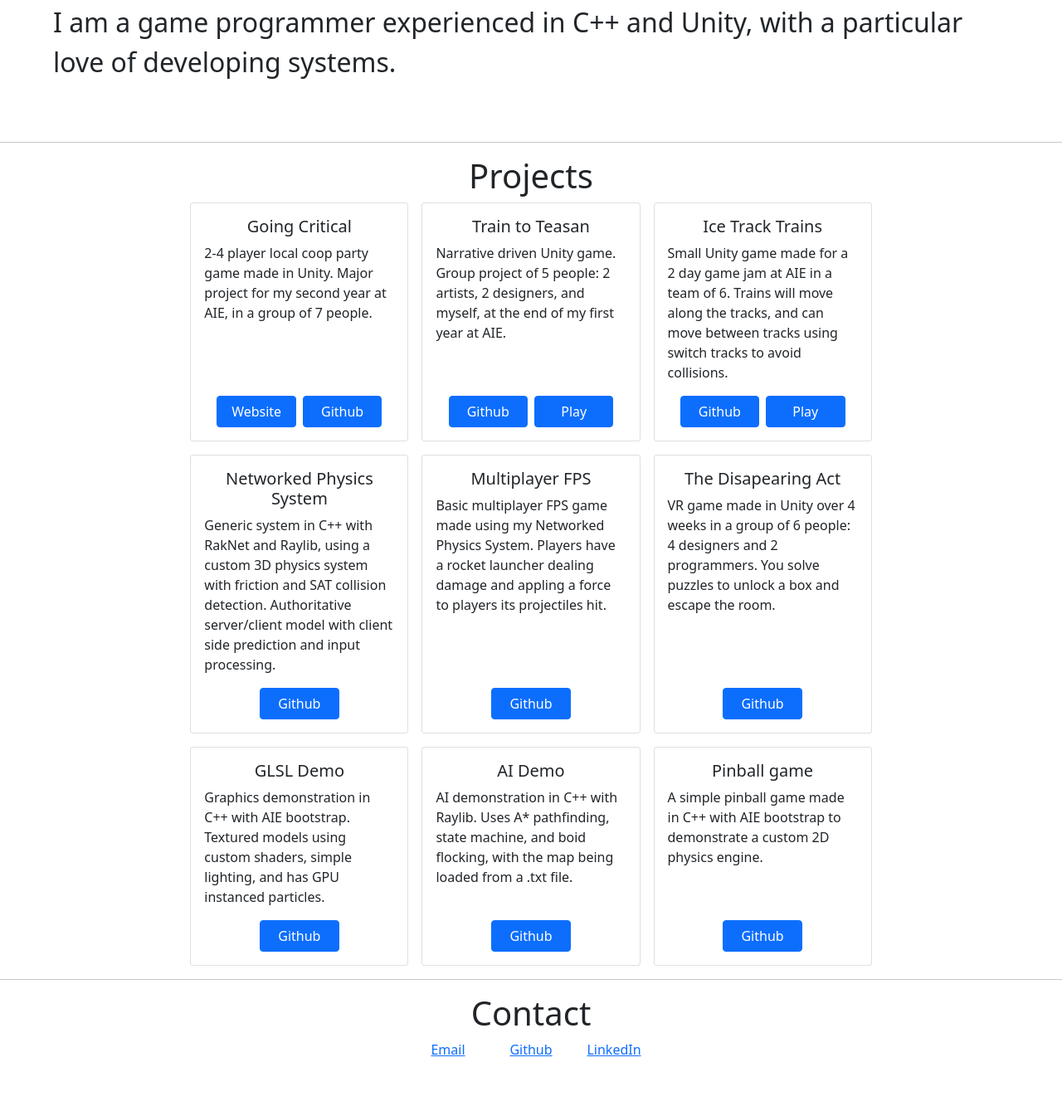
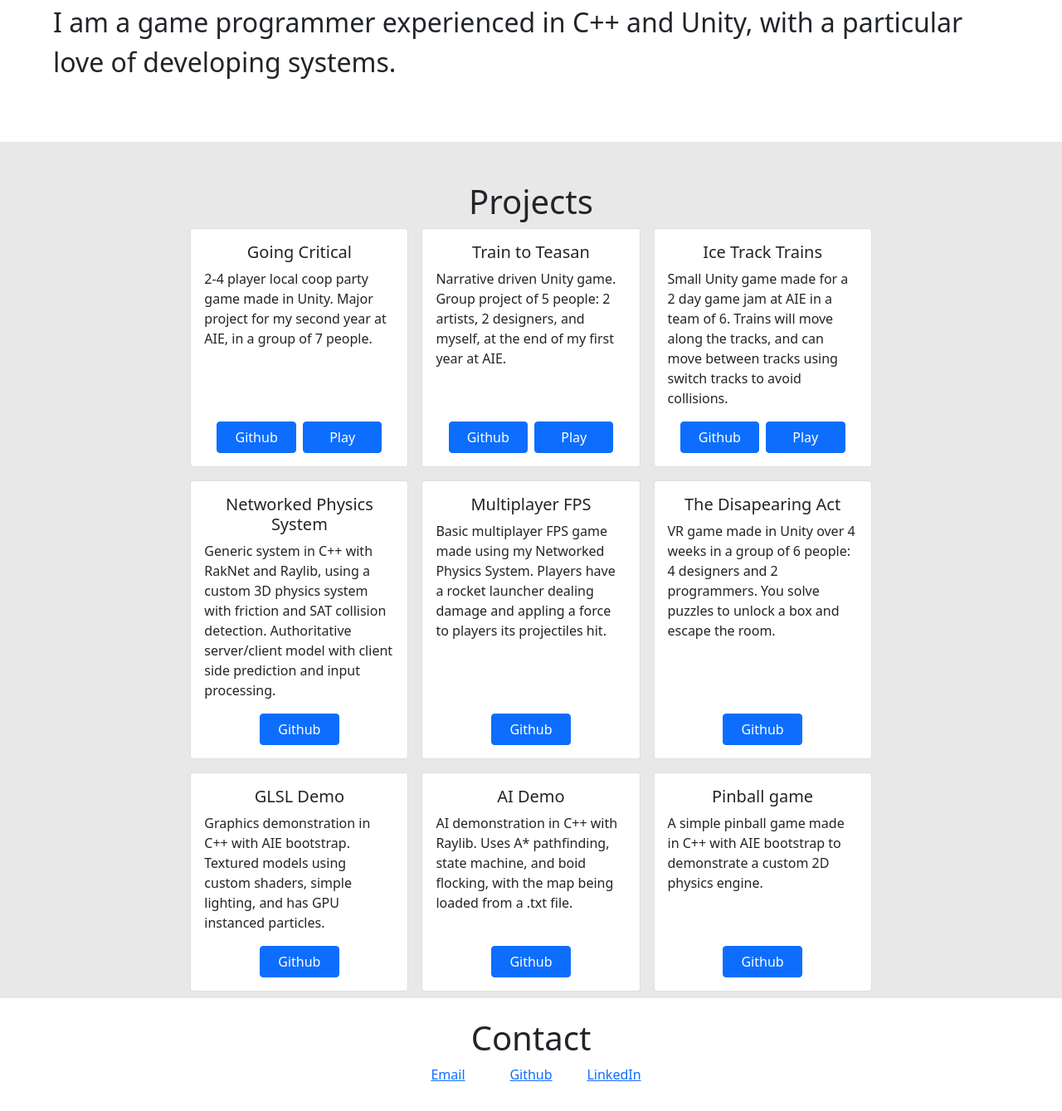
Before and after one commit to TheTastyGravy/TheTastyGravy.github.io, a plain HTML site: page index.html in a window 1280 px wide. Shown: the part 173-1512 px from the top of the page at 83% size. Drawn offline with nearby package versions, Linux system fonts and the light colour scheme.

Commit message:
Change collor

```diff
--- a/index.html
+++ b/index.html
@@ -53,9 +53,11 @@
                 -->
             </div>
         </div>
-        <hr>
+        <!--<hr>-->
+
 
         <!--Portfolio projects-->
+        <div class="pt-5 pb-2" style="background-color:#E8E8E8">
             <div class="px-3 col-12 col-lg-9 col-xl-8 mx-auto" id="Portfolio">
                 <h1 class="text-center">Projects</h1>
                 <div class="row row-cols-1 row-cols-sm-2 row-cols-md-3 g-3">
@@ -67,8 +69,8 @@
                                     2-4 player local coop party game made in Unity. Major project for my second year at AIE, in a group of 7 people.
                                 </p>
                                 <div class="d-flex justify-content-center gap-2 mt-auto">
-                                <a class="btn btn-primary col-5" href="https://showcase.aie.edu.au/project/going-critical/" type="button">Website</a>
                                     <a class="btn btn-primary col-5" href="https://github.com/TheTastyGravy/SpacePirates" type="button">Github</a>
+                                    <a class="btn btn-primary col-5" href="https://andrew-spinks.itch.io/going-critical" type="button">Play</a>
                                 </div>
                             </div>
                         </div>
@@ -209,7 +211,10 @@
                     -->
                 </div>
             </div>
-        <hr>
+        </div>
+
+        <!--<hr>-->
+        <br>
 
         <!--Contact info-->
         <div class="mx-auto" id="Contact">
```
Lines whose indentation alone changed are shown as unchanged.
